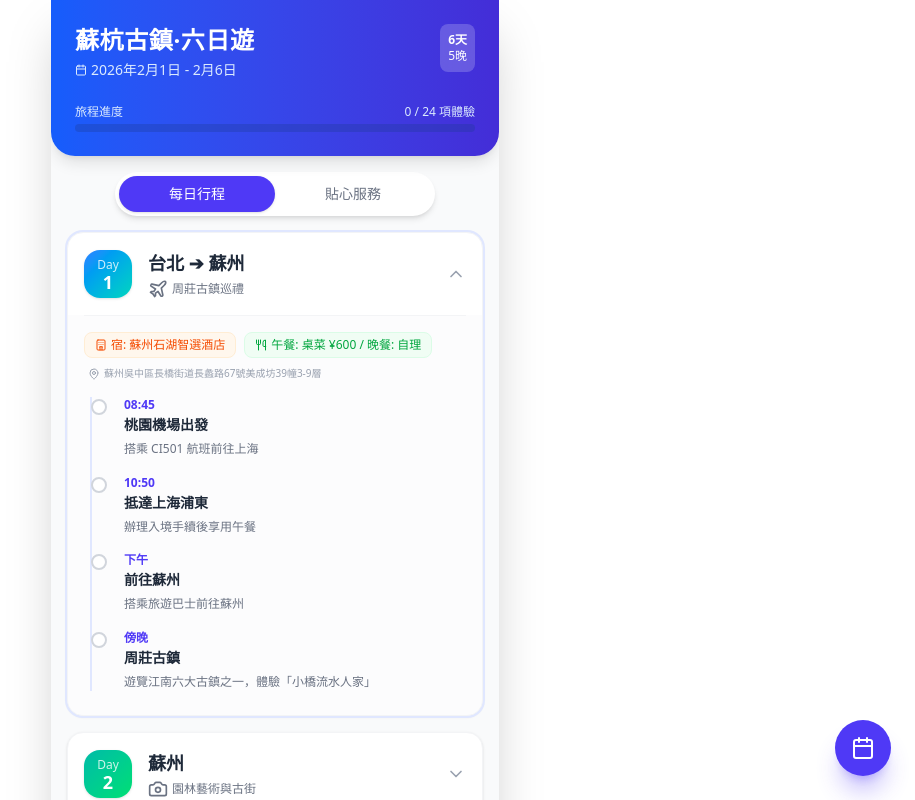
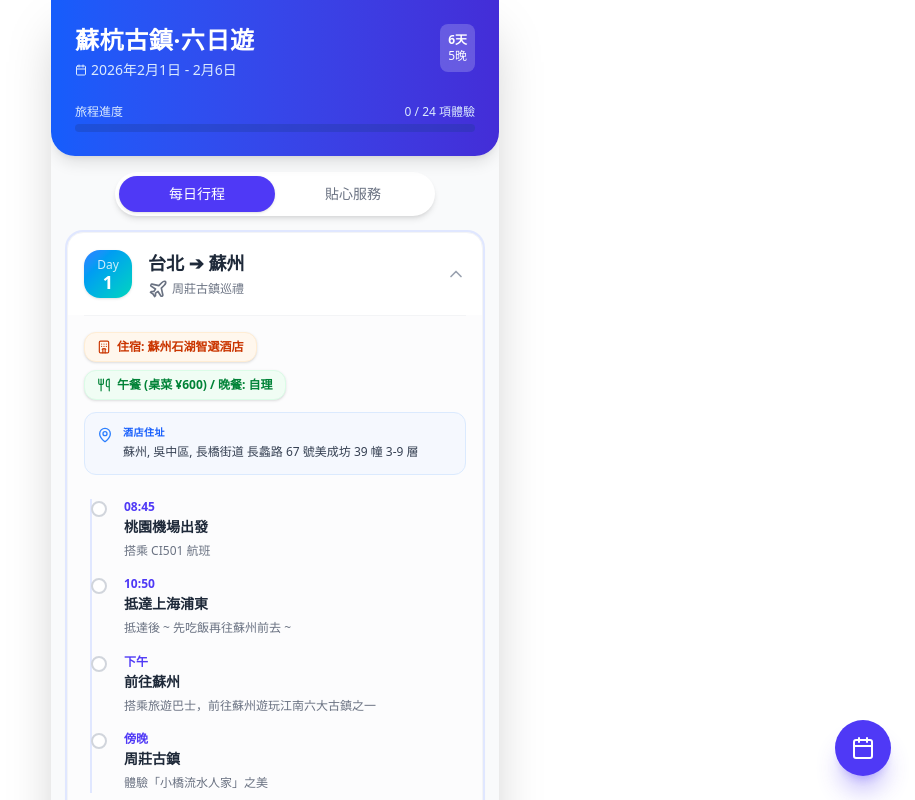
Before and after one commit to HCjoy/travel-app, a React (Vite) app: page / in a window 1280 px wide. Shown: the top 800 px of the page, without its empty margins (365-1280 px from the left). Built offline with nearby package versions, Linux system fonts and the light colour scheme.

Commit message:
refine itinerary details and improve address visibility

```diff
--- a/src/App.jsx
+++ b/src/App.jsx
@@ -30,13 +30,13 @@ const App = () => {
       color: 'from-blue-500 to-teal-400',
       icon: <Plane className="w-5 h-5" />,
       stay: '蘇州石湖智選酒店',
-      address: '蘇州吳中區長橋街道長蠡路67號美成坊39幢3-9層',
-      meals: '午餐: 桌菜 ¥600 / 晚餐: 自理',
+      address: '蘇州, 吳中區, 長橋街道 長蠡路 67 號美成坊 39 幢 3-9 層',
+      meals: '午餐 (桌菜 ¥600) / 晚餐: 自理',
       activities: [
-        { time: '08:45', item: '桃園機場出發', desc: '搭乘 CI501 航班前往上海' },
-        { time: '10:50', item: '抵達上海浦東', desc: '辦理入境手續後享用午餐' },
-        { time: '下午', item: '前往蘇州', desc: '搭乘旅遊巴士前往蘇州' },
-        { time: '傍晚', item: '周莊古鎮', desc: '遊覽江南六大古鎮之一，體驗「小橋流水人家」' },
+        { time: '08:45', item: '桃園機場出發', desc: '搭乘 CI501 航班' },
+        { time: '10:50', item: '抵達上海浦東', desc: '抵達後 ~ 先吃飯再往蘇州前去 ~' },
+        { time: '下午', item: '前往蘇州', desc: '搭乘旅遊巴士，前往蘇州遊玩江南六大古鎮之一' },
+        { time: '傍晚', item: '周莊古鎮', desc: '體驗「小橋流水人家」之美' },
       ]
     },
     {
@@ -47,13 +47,13 @@ const App = () => {
       color: 'from-teal-500 to-green-400',
       icon: <Camera className="w-5 h-5" />,
       stay: '蘇州石湖智選酒店',
-      address: '蘇州吳中區長橋街道長蠡路67號美成坊39幢3-9層',
+      address: '蘇州, 吳中區, 長橋街道 長蠡路 67 號美成坊 39 幢 3-9 層',
       meals: '含早餐 / 午餐 / 晚餐',
       activities: [
-        { time: '上午', item: '拙政園', desc: '中國四大園林之一，感受精緻園林設計' },
-        { time: '上午', item: '虎丘', desc: '吳中第一名勝，探訪東方比薩斜塔' },
-        { time: '下午', item: '寒山寺', desc: '體會「姑蘇城外寒山寺，夜半鐘聲到客船」的意境' },
-        { time: '傍晚', item: '七里山塘街', desc: '逛逛千年古街，品嚐蘇州在地美食' },
+        { time: '上午', item: '拙政園', desc: '中國四大園林之一' },
+        { time: '上午', item: '虎丘', desc: '吳中第一名勝' },
+        { time: '下午', item: '寒山寺', desc: '體會千年古剎意境' },
+        { time: '傍晚', item: '逛七里山塘街', desc: '品嚐蘇州美食' },
       ]
     },
     {
@@ -63,13 +63,13 @@ const App = () => {
       title: '水鄉古鎮雙響',
       color: 'from-indigo-500 to-purple-400',
       icon: <MapPin className="w-5 h-5" />,
-      stay: '烏鎮開元大酒店',
-      address: '桐鄉子夜路72號東柵景區門口',
+      stay: '烏鎮開元大酒店大堂',
+      address: '桐鄉, 子夜路 72 號東柵景區門口 (近烏鎮汽車站)',
       meals: '含早餐 / 午餐 / 晚餐',
       activities: [
-        { time: '上午', item: '南潯古鎮', desc: '探訪江南六大古鎮之一，看中西合璧建築' },
-        { time: '下午', item: '烏鎮西柵', desc: '江南水鄉代表，走進如畫般的景區' },
-        { time: '晚上', item: '夜遊烏鎮', desc: '欣賞迷人的水鄉夜間燈光，感受寧靜氛圍' },
+        { time: '全天', item: '遊玩 (搭乘旅遊巴士)', desc: '江南六大古鎮 南潯古鎮' },
+        { time: '下午', item: '烏鎮西柵', desc: '江南水鄉代表，烏鎮西柵景區' },
+        { time: '晚上', item: '夜遊烏鎮', desc: '感受寧靜氛圍與絕美夜色' },
       ]
     },
     {
@@ -80,13 +80,13 @@ const App = () => {
       color: 'from-emerald-500 to-cyan-400',
       icon: <MapPin className="w-5 h-5" />,
       stay: '杭州樸憬酒店',
-      address: '杭州拱墅區香積寺路201號13層',
+      address: '杭州, 拱墅區, 香積寺路 201 號 13 層',
       meals: '含早餐 / 午餐 / 晚餐',
       activities: [
-        { time: '上午', item: '前往杭州', desc: '搭乘旅遊巴士前往人間天堂杭州' },
-        { time: '下午', item: '船遊西湖', desc: '悠閒遊湖，觀賞著名的西湖十景' },
-        { time: '下午', item: '雷峰塔', desc: 'VIP扶梯登頂，俯瞰西湖全方位全景' },
-        { time: '晚上', item: '河坊街', desc: '逛逛杭州清河坊古街，尋找在地文創與小吃' },
+        { time: '上午', item: '烏鎮出發杭州', desc: '搭乘旅遊巴士前往' },
+        { time: '下午', item: '遊玩杭州名片西湖', desc: '船遊西湖觀十景' },
+        { time: '下午', item: '雷峰塔', desc: 'Vip 扶梯登雷峰塔' },
+        { time: '晚上', item: '逛河坊街', desc: '尋找在地文創與小吃' },
       ]
     },
     {
@@ -97,14 +97,14 @@ const App = () => {
       color: 'from-purple-600 to-pink-500',
       icon: <Camera className="w-5 h-5" />,
       stay: '上海景萊酒店 (靜安大寧店)',
-      address: '上海靜安區滬太路951號3幢',
+      address: '上海, 靜安區, 滬太路 951 號 3 幢',
       meals: '含早餐 / 午餐 / 晚餐',
       activities: [
-        { time: '上午', item: '前往上海', desc: '出發前往國際大都市上海' },
-        { time: '下午', item: '東方明珠塔', desc: '登第2個球觀光層，俯瞰震撼的上海全景' },
+        { time: '上午', item: '杭州出發上海', desc: '搭乘旅遊巴士前往' },
+        { time: '下午', item: '東方明珠塔', desc: '登第 2 個球，俯瞰整個上海外貌' },
         { time: '下午', item: '城隍廟豫園', desc: '體驗繁華的老上海民俗氣息' },
         { time: '傍晚', item: '南京路步行街', desc: '穿梭於繁華的商業街區' },
-        { time: '晚上', item: '外灘夜景', desc: '欣賞黃浦江兩岸瑰麗的萬國建築與摩天大樓' },
+        { time: '晚上', item: '外灘夜景', desc: '觀賞上海迷人夜色' },
       ]
     },
     {
@@ -117,13 +117,14 @@ const App = () => {
       stay: '溫馨家園',
       meals: '含早餐 / 午餐 / 晚餐 (飛機餐)',
       activities: [
-        { time: '上午', item: '自由活動', desc: '上海最後巡禮或自由購買伴手禮' },
-        { time: '17:00', item: '前往機場', desc: '安排旅遊巴士送往上海浦東機場' },
-        { time: '19:50', item: '搭乘 CI504', desc: '辦理登機手續，搭機返程' },
-        { time: '21:55', item: '抵達桃園', desc: '結束美好的六日旅遊行程' },
+        { time: '全天', item: '安排上海送機', desc: '搭乘旅遊巴士前往上海浦東機場' },
+        { time: '19:50', item: '搭乘 CI504', desc: '出發時間' },
+        { time: '21:55', item: '抵達桃園', desc: '抵達時間' },
+        { time: '結束', item: '回到溫馨家園', desc: '期待下一次相遇' },
       ]
     }
   ];
+
 
 
   const toggleDay = (index) => {
@@ -227,19 +228,22 @@ const App = () => {
                     <div className="h-px w-full bg-gray-100 mb-4"></div>
 
                     {/* Hotel & Food Badges */}
-                    <div className="flex flex-col gap-2 mb-4">
+                    <div className="space-y-3 mb-6">
                       <div className="flex flex-wrap gap-2">
-                        <span className="inline-flex items-center gap-1 px-2.5 py-1 rounded-lg bg-orange-50 text-orange-600 text-xs font-medium border border-orange-100">
-                          <Hotel className="w-3 h-3" /> 宿: {day.stay}
+                        <span className="inline-flex items-center gap-1.5 px-3 py-1.5 rounded-xl bg-orange-50 text-orange-700 text-xs font-bold border border-orange-100 shadow-sm">
+                          <Hotel className="w-3.5 h-3.5" /> 住宿: {day.stay}
                         </span>
-                        <span className="inline-flex items-center gap-1 px-2.5 py-1 rounded-lg bg-green-50 text-green-600 text-xs font-medium border border-green-100">
-                          <Utensils className="w-3 h-3" /> {day.meals}
+                        <span className="inline-flex items-center gap-1.5 px-3 py-1.5 rounded-xl bg-green-50 text-green-700 text-xs font-bold border border-green-100 shadow-sm">
+                          <Utensils className="w-3.5 h-3.5" /> {day.meals}
                         </span>
                       </div>
                       {day.address && (
-                        <div className="text-[10px] text-gray-400 flex items-start gap-1 px-1">
-                          <MapPin className="w-3 h-3 shrink-0 mt-0.5" />
-                          <span>{day.address}</span>
+                        <div className="bg-blue-50/50 p-3 rounded-xl border border-blue-100 flex items-start gap-2.5">
+                          <MapPin className="w-4 h-4 text-blue-500 shrink-0 mt-0.5" />
+                          <div className="flex flex-col">
+                            <span className="text-[10px] uppercase tracking-wider text-blue-600 font-bold mb-0.5">酒店住址</span>
+                            <span className="text-xs text-gray-700 font-medium leading-relaxed">{day.address}</span>
+                          </div>
                         </div>
                       )}
                     </div>
```
